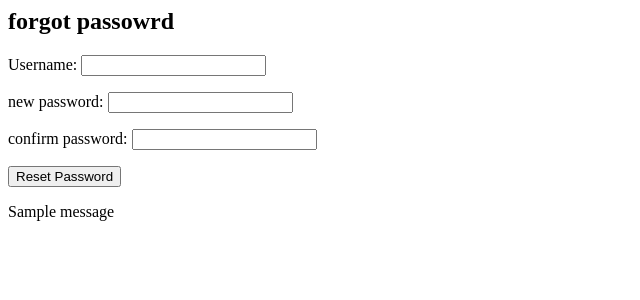
After one commit to Hassana207/backendprojects, a Django app: a page that uses barberwebsite/user/templates/forgot_password.html in a window 1280 px wide. The commit adds this page. Shown: the top 300 px of the page, without its empty margins (0-640 px from the left). Run offline with Django 5.2, Linux system fonts and the light colour scheme; one stand-in notice (Sample message) is shown.

Commit message:
a custom form created which is use collect username and new password . forgot password views created in which we confirm the username user enter is valid or correspondence to any username in our model and if yes the new password is set. forgot password template also created and a change in login template to direct user to forgot password. respective links are added in urls.py

```diff
--- a/barberwebsite/user/forms.py
+++ b/barberwebsite/user/forms.py
@@ -1,8 +1,30 @@
 from django.contrib.auth.forms import UserCreationForm
 from django.contrib.auth.models import User
+from django import forms
+from django.contrib.auth.password_validation import validate_password
+from django.core.exceptions import ValidationError
 
 
 class RegisterUser(UserCreationForm):
     class meta:
        model = User
        fields = ["username","password1","password2"]
+
+class ComfirmUser(forms.Form):
+    username = forms.CharField()
+    new_password = forms.CharField(widget=forms.PasswordInput,label="new password")
+    confirm_password = forms.CharField(widget=forms.PasswordInput,label="confirm password")
+
+    def clean(self):
+        cleaned_data = super().clean()
+        new_password = cleaned_data.get("new_password")
+        confirm_password = cleaned_data.get("confirm_password")
+        if new_password != confirm_password:
+            raise forms.ValidationError("Passwords do not match.")
+
+        try:
+            validate_password(new_password)
+        except ValidationError as e:
+                self.add_error("new_password", e)
+
+        return cleaned_data
--- /dev/null
+++ b/barberwebsite/user/templates/forgot_password.html
@@ -0,0 +1,11 @@
+<h2>forgot passowrd</h2>
+
+<form method="POST">
+  {% csrf_token %}
+  {{ form.as_p }}
+  <button type="submit">Reset Password</button>
+</form>
+
+{% for message in messages %}
+  <p>{{ message }}</p>
+{% endfor %}
--- a/barberwebsite/user/templates/login.html
+++ b/barberwebsite/user/templates/login.html
@@ -12,6 +12,6 @@
         <button type="submit">Login</button>
     </form>
 
-    <p>Don't have an account? <a href="{% url 'register' %}">Sign up here</a></p>
+    <p>Forgot password? <a href="{% url 'forgot password' %}">Click here</a></p>
 </body>
 </html>
--- a/barberwebsite/user/urls.py
+++ b/barberwebsite/user/urls.py
@@ -4,5 +4,6 @@ from . import views
 urlpatterns = [
     path('',views.home,name='home'),
     path('register/',views.register_user,name='register'),
-    path('login/',views.login_user,name='login')
+    path('login/',views.login_user,name='login'),
+    path('forgot password/',views.forgot_password,name='forgot password')
 ]
--- a/barberwebsite/user/views.py
+++ b/barberwebsite/user/views.py
@@ -1,8 +1,9 @@
 from django.shortcuts import render,redirect
-from .forms import RegisterUser
+from .forms import RegisterUser , ComfirmUser
 from django.contrib.auth import login
 from django.contrib.auth.forms import AuthenticationForm
-
+from django.contrib.auth.models import User
+from django.contrib import messages
 
 # Create your views here.
 
@@ -35,3 +36,21 @@ def login_user(request):
     return render (request,"login.html",{"form":form})
 def home(request):
     return render (request,"home.html")
+
+def forgot_password(request):
+    if request.method == "POST":
+        form = ComfirmUser(request.POST)
+        if form.is_valid():
+            username = form.cleaned_data["username"]
+            new_password = form.cleaned_data["new_password"]
+            try:
+              user = User.objects.get(username=username)
+              user.set_password(new_password)
+              user.save()
+              messages.success(request,"Password reset successfully")
+              return redirect("login")
+            except User.DoesNotExist:
+                messages.error(request,"User can not be found")
+    else:
+        form = ComfirmUser()
+    return render(request,"forgot_password.html",{"form":form})
```
Also changed, not shown: barberwebsite/db.sqlite3.
